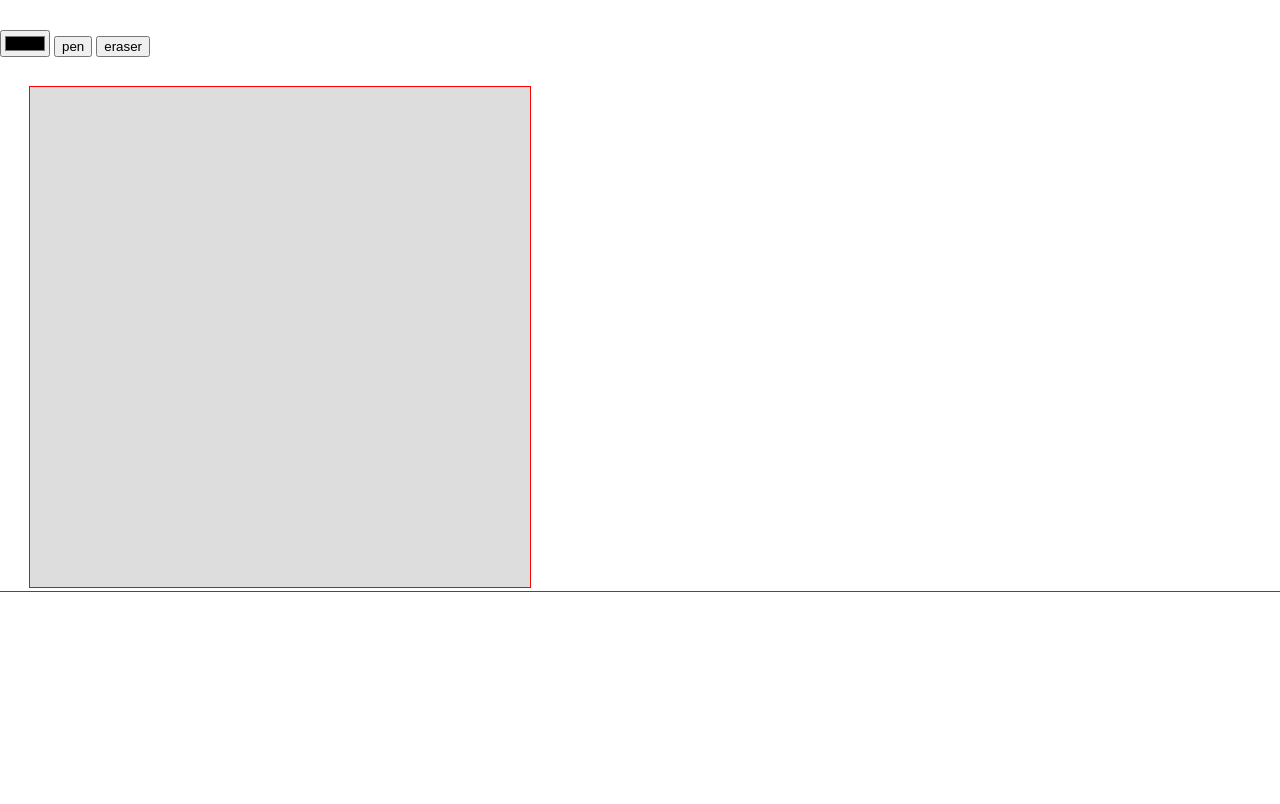
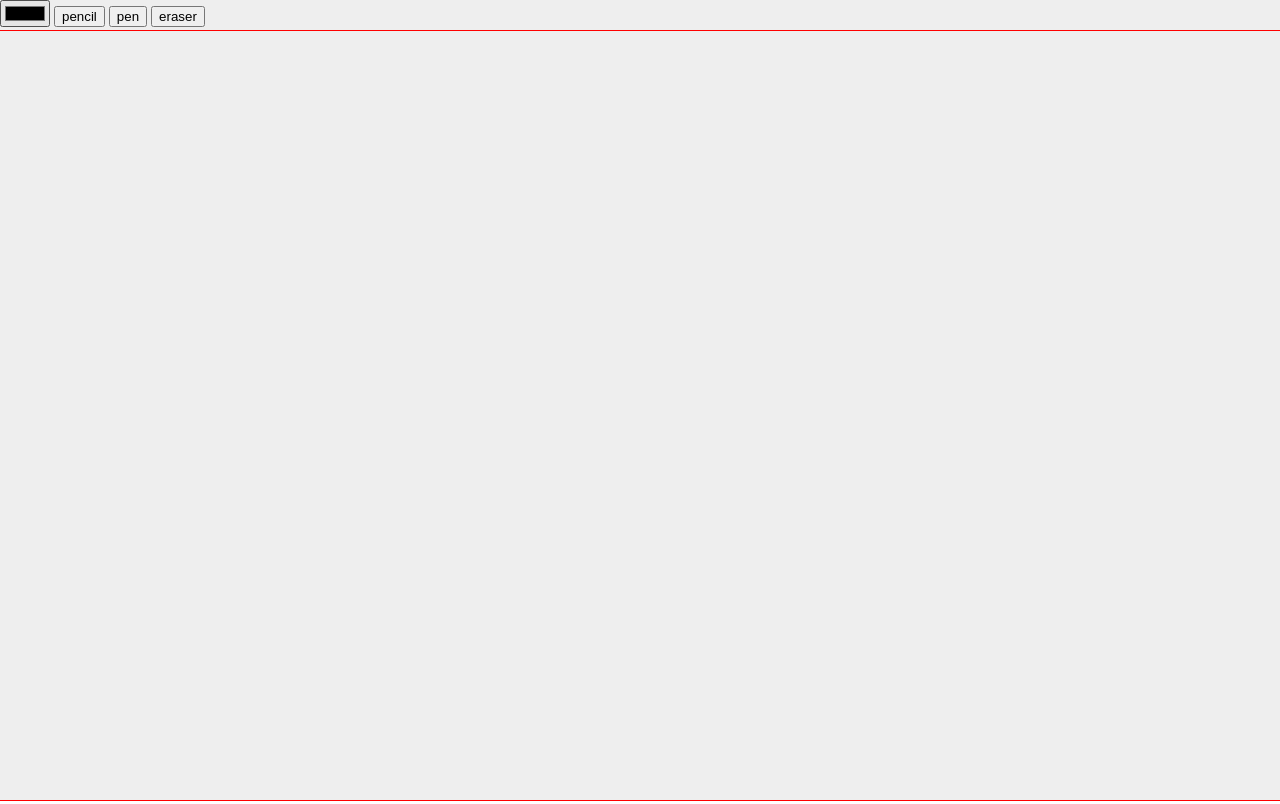
Before and after one commit to CaptainInPHW/canvas-drawing-board, a plain HTML site: page index.html in a window 1280 px wide. Both pictures are taken after a click on the button "eraser". Drawn offline with Linux system fonts and the light colour scheme.

Commit message:
2017.11.15 18:07

```diff
--- a/index.html
+++ b/index.html
@@ -7,13 +7,12 @@
 </head>
 <body>
 	<aside>
-		<input type="color">
-		<button>pen</button>
-		<button>eraser</button>
+		<input type="color" class="color">
+		<button class="pencil">pencil</button>
+		<button class="pen">pen</button>
+		<button class="eraser">eraser</button>
 	</aside>
-	<canvas width="500" height="500">
-		<span>111</span>
-	</canvas>
+	<canvas width="500" height="500"></canvas>
 	<script src="./script.js"></script>
 </body>
 </html>
--- a/script.js
+++ b/script.js
@@ -5,27 +5,64 @@ var last_position = {
 	offsetX: undefined,
 	offsetY: undefined
 }
-var begin = false;
+var draw_begin = false;
 canvas.onmousedown = function(evt){
-	begin = !begin;
-	console.log(evt);
-	last_position.offsetX = evt.offsetX + 4; //+ 26
-	last_position.offsetY = evt.offsetY + 26; //+ 4;
+	draw_begin = !draw_begin;
+	// console.log(evt);
+	last_position.offsetX = evt.offsetX + 3;
+	last_position.offsetY = evt.offsetY + 27 ;
 }
 canvas.onmousemove = function(evt){
-	if (begin) {
+	if (draw_begin) {
+		if (last_position.offsetY < 30) {
+
+		}
 		var new_position = {
-			offsetX: evt.offsetX + 4,
-			offsetY: evt.offsetY + 26
+			offsetX: evt.offsetX + 3,
+			offsetY: evt.offsetY + 27
 		}
 		ctx.beginPath();
 		ctx.moveTo(last_position.offsetX,last_position.offsetY);
 	    ctx.lineTo(new_position.offsetX,new_position.offsetY);
 	    ctx.closePath();
+		ctx.strokeStyle = "red";
 	    ctx.stroke();
 	    last_position = new_position;
 	}
 }
 canvas.onmouseup = function(evt){
-	begin = !begin;
+	draw_begin = !draw_begin;
 }
+
+
+
+
+setCanvasSize();
+
+function setCanvasSize(){
+	var canvas = document.querySelector("canvas");
+    canvas.width = document.documentElement.clientWidth;
+    canvas.height = document.documentElement.clientHeight;
+  }
+usingPen();
+function usingPen(){
+	var canvas = document.querySelector("canvas");
+	var pen = document.querySelector(".pen");
+	console.log(pen);
+	pen.onclick = function(){
+		canvas.className = "pen";
+	};
+}
+usingEraser();
+function usingEraser(){
+	var canvas = document.querySelector("canvas");
+	var eraser = document.querySelector(".eraser");
+	eraser.onclick = function(){
+		canvas.className = "eraser";
+	};
+}
+usingColor();
+function usingColor(){
+	var color = document.querySelector(".color");
+	console.log(color.value);
+}
--- a/style.css
+++ b/style.css
@@ -1,23 +1,29 @@
 body{
 	margin: 0;
-	padding-top: 30px;
 	outline: 1px solid red;
+	overflow: hidden;
 }
 canvas{
 	position: relative;
-	margin: 30px 0 0 30px;
-	background: #ddd;
+	background: #eee;
+	outline: 1px solid red;
+	box-sizing: border-box;
+}
+canvas.pencil{
+	cursor: url("https://png.icons8.com/edit/win10/30/000000"), default;
+}
+canvas.pen{
+	cursor: url("https://png.icons8.com/pen/win10/30/000000"), default;
+}
+canvas.eraser{
+	cursor: url("https://png.icons8.com/erase/win8/30/000000"), default;
+}
+aside{
+	position: fixed;
+	top: 0;
+	left: 0;
+	width: 100%;
+	height: 30px;
+	z-index: 999;
 	outline: 1px solid red;
 }
-body{
-	cursor: url("https://png.icons8.com/edit/win10/30/000000"), default;
-}
-span{
-	position: absolute;
-	top: 0;
-	left: 0;
-	display: inline-block;;
-	height: 30px;
-	outline: 1px solid red;
-	background: #000;
-}
```
